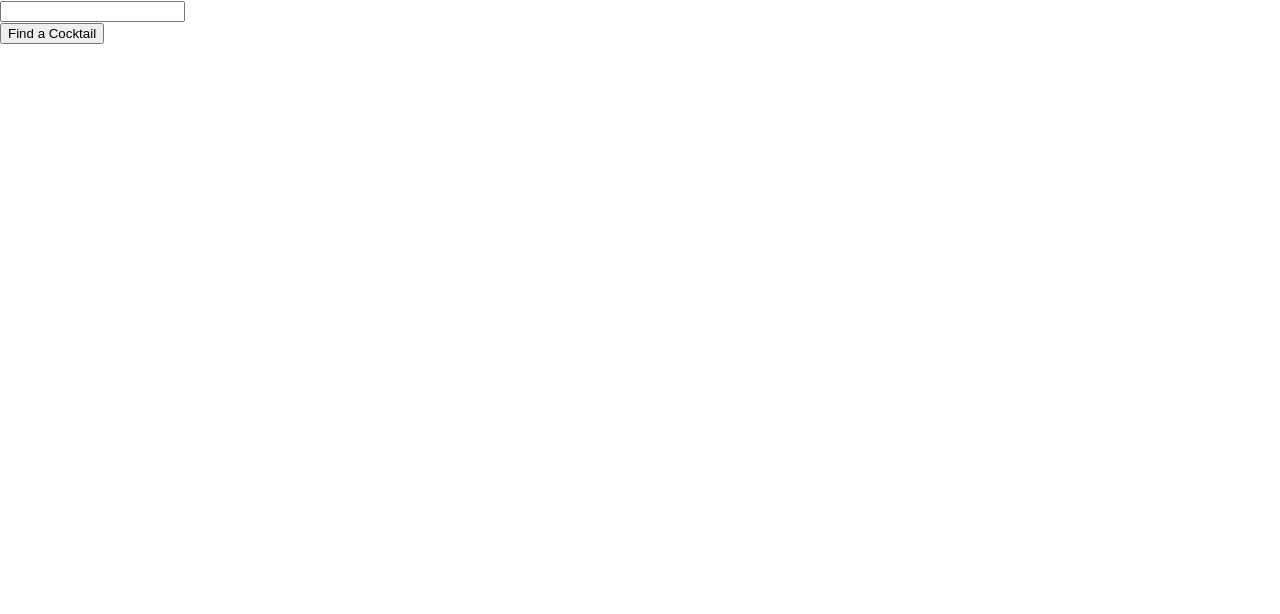
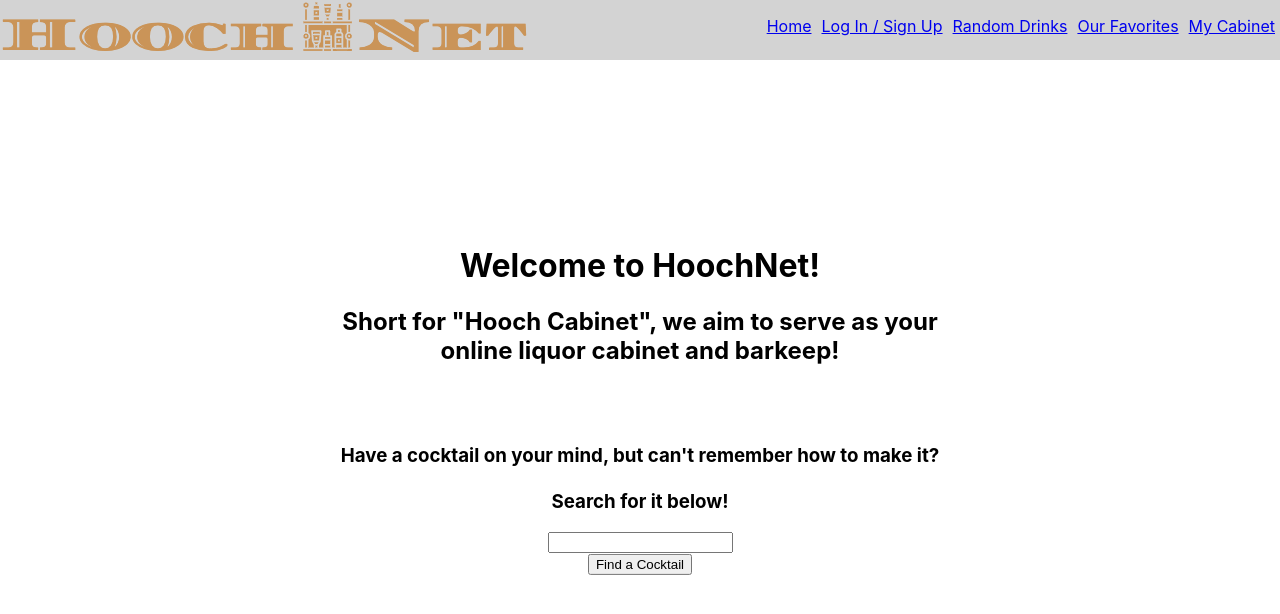
Before and after one commit to ashsei/hoochnet-front, a React (Create React App) app: page / in a window 1280 px wide. Shown: the top 614 px of the page. Built offline with nearby package versions, Linux system fonts and the light colour scheme.

Commit message:
Styling and Header Text Added, Beginning of Results Component Not Yet Functional

```diff
--- a/src/App.js
+++ b/src/App.js
@@ -6,7 +6,7 @@ export default class App extends Component {
   render() {
     return (
       <div>
-        {/* <Header /> */}
+        <Header />
         <Search />
       </div>
     )
--- a/src/components/Header.jsx
+++ b/src/components/Header.jsx
@@ -5,7 +5,7 @@ export default class Header extends Component {
     render() {
         return (
             <div className="header">
-                <img src={ Logo } className="logo"/>
+                <img src={ Logo } className="logo" alt="HoochNet"/>
                 <ul className="nav">
                     <li><a href = "/">Home</a></li>
                     <li><a href = "/">Log In / Sign Up</a></li>
--- a/src/components/Search.jsx
+++ b/src/components/Search.jsx
@@ -1,5 +1,6 @@
 import React, { Component } from 'react';
 import axios from 'axios';
+import Results from './SearchResults';
 
 export default class Search extends Component {
     constructor(props) {
@@ -20,11 +21,10 @@ export default class Search extends Component {
         axios.get(this.state.baseURL + this.state.key + this.state.searchBase + this.state.searchQuery)
             .then((response) => {
                 const results = response
-                // !!! Take Out Below Prior to Production //
+                // !!! Take Out Below Prior to Production --- Need to pass results down to search result component //
                 console.log(results)
-
                 this.setState({
-                    results
+                    results: results
                 })
             })
     }
@@ -35,7 +35,12 @@ export default class Search extends Component {
     }
     render() {
         return (
+            <>
                 <div className="search-container">
+                    <h1 className="page-welcome">Welcome to HoochNet!</h1>
+                    <h2 className="page-about">Short for "Hooch Cabinet", we aim to serve as your online liquor cabinet and barkeep!</h2>
+                    <br /><br />
+                    <h3 className="search-info">Have a cocktail on your mind, but can't remember how to make it? <br /><br /> Search for it below!</h3>
                     <form className="search" onSubmit={this.handleSubmit}>
                         <input
                             type="text"
@@ -51,6 +56,11 @@ export default class Search extends Component {
                         />
                     </form>
                 </div>
+                {/* !!! Prior to production release change this to its own page */}
+                <div className="results">
+                    <Results results={this.state.results}/>
+                </div>
+            </>
         )
     }
 }
--- /dev/null
+++ b/src/components/SearchResults.jsx
@@ -0,0 +1,19 @@
+import React, { Component } from 'react'
+
+export default class SearchResults extends Component {
+    constructor(props){
+        super(props);
+        this.state = {
+            results: this.props.results,
+        }
+    }
+    render() {
+        return (
+            <div>
+                <ul>
+                    { this.state.results.map(result => <li>result.drinks.strDrink</li>) }
+                </ul>
+            </div>
+        )
+    }
+}
--- a/src/index.css
+++ b/src/index.css
@@ -34,6 +34,10 @@ code {
   padding: 5px;
 }
 
-.searchcontainer {
-  display: inline-block;
+.search-container {
+  position: fixed;
+  top: 50%;
+  left: 50%;
+  transform: translate(-50%, -50%);
+  text-align: center;
 }
```
Lines whose indentation alone changed are shown as unchanged.
